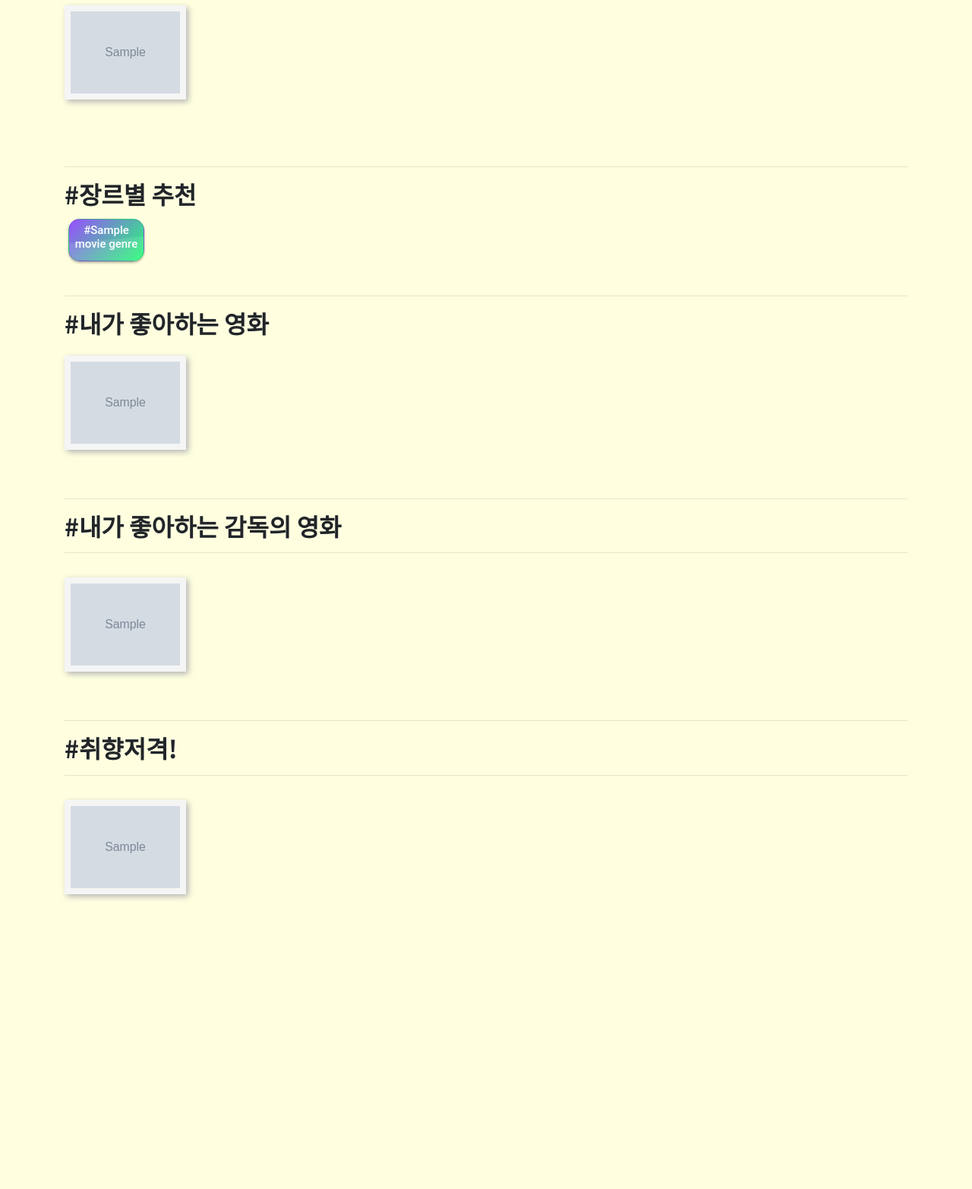
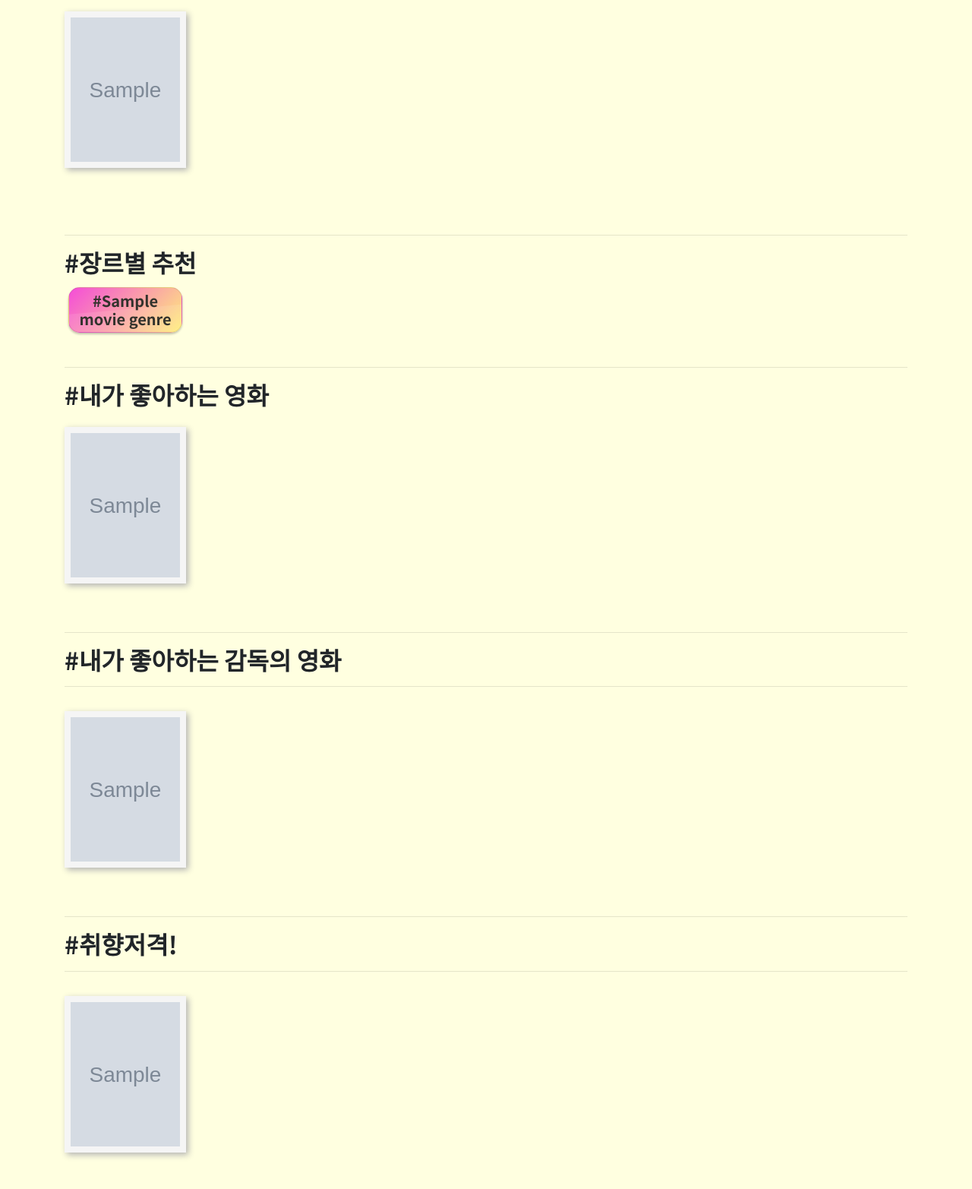
Before and after one commit to yechan-ssafy/MOVIE-CHOICE, a Django app: template movies/templates/movies/index.html in a window 1280 px wide. Shown: the part 602-2167 px from the top of the page at 76% size. Before the commit the page ends 1786 px from the top, so only its background shows below. Run offline with Django 3.2, Linux system fonts and the light colour scheme; the template is opened without the code that fills it: most values are stand-ins (such as "Sample title", 1, 10 or a date in 2020); grey boxes marked "Sample" are stand-in pictures; some libraries are stand-ins or nearby versions.

Commit message:
Resize movie poster & fix genre button

```diff
--- a/movies/templates/movies/genre_movie_list.html
+++ b/movies/templates/movies/genre_movie_list.html
@@ -1,7 +1,7 @@
 {% extends 'base.html' %}
 
 {% block content %}
-  <h1 class="text-center">{{ genre.name }}</h1>
+  <h1 class="font01 text-center">"{{ genre.name }}"  영화</h1>
   <hr>
   <div class="container">
     <div class="row row-cols-1 row-cols-md-6">
--- a/movies/templates/movies/index.html
+++ b/movies/templates/movies/index.html
@@ -8,7 +8,7 @@
 
     <div class="container mb-3">
       <div class="d-flex row justify-content-end">
-        <h5 class="font03">영화 검색<a href="{% url 'movies:search' %}"><img src="{% static 'icons/search.png' %}" alt="search"></a></h5>
+        <p class="font03">영화 검색<a href="{% url 'movies:search' %}"><img class="ml-3" src="{% static 'icons/search.png' %}" alt="search"></a></p>
       </div>
       <br>
       <!-- 날씨 상태에 따라 영화 추천 -->
@@ -22,7 +22,7 @@
           {% for weather_movie in weather_movies %}
             <div class="col mb-3">
               <div class="card-content">
-                <a class="spectrum-a" href="{% url 'movies:detail' weather_movie.id %}"><img class="img-fluid" src="{{ weather_movie.poster_path }}" alt="{{ weather_movie.title }}"></a>
+                <a class="spectrum-a" href="{% url 'movies:detail' weather_movie.id %}"><img style="width: 150px; height: 190px; object-fit: cover;" class="img-fluid" src="{{ weather_movie.poster_path }}" alt="{{ weather_movie.title }}"></a>
               </div>
             </div>
           {% endfor %}
@@ -34,10 +34,10 @@
       <h2 class="font02">#장르별 추천</h2>
       <div class="row">
         {% for genre in genres %}
-          <div class="col-sm-1">
-            <div class="card card_three text-center">
+          <div class="col-sm-2" style="margin-right: 20;">
+            <div class="card card_red text-center align-items-center justify-content-center">
               <div class="title">
-                <a href="{% url 'movies:genre_movie_list' genre.name %}"><h4>#{{ genre.name }}</h4></a>
+                <a href="{% url 'movies:genre_movie_list' genre.name %}"><h4 class="font02" style="margin-bottom: 0; color: black; font-size: 20px;">#{{ genre.name }}</h4></a>
               </div>
             </div>
           </div>
@@ -51,7 +51,7 @@
           {% for like_movie in like_movies %}
             <div class="col mb-3">
               <div class="card-content">
-                <a class="spectrum-a" href="{% url 'movies:detail' like_movie.id %}"><img class="img-fluid" src="{{ like_movie.poster_path }}" alt="{{ like_movie.title }}"></a>
+                <a class="spectrum-a" href="{% url 'movies:detail' like_movie.id %}"><img style="width: 150px; height: 190px; object-fit: cover;" class="img-fluid" src="{{ like_movie.poster_path }}" alt="{{ like_movie.title }}"></a>
               </div>
             </div>
           {% endfor %}
@@ -65,7 +65,7 @@
           {% for like_movie_director_movie in like_movie_director_movie_list %}
             <div class="col mb-3">
               <div class="card-content">
-                <a class="spectrum-a" href="{% url 'movies:detail' like_movie_director_movie.id %}"><img class="img-fluid" src="{{ like_movie_director_movie.poster_path }}" alt="{{ like_movie.title }}"></a>
+                <a class="spectrum-a" href="{% url 'movies:detail' like_movie_director_movie.id %}"><img style="width: 150px; height: 190px; object-fit: cover;" class="img-fluid" src="{{ like_movie_director_movie.poster_path }}" alt="{{ like_movie.title }}"></a>
               </div>
             </div>
           {% endfor %}
@@ -79,7 +79,7 @@
         {% for like_movie_genre_movie in like_movie_genre_movie_list %}
           <div class="col mb-3">
             <div class="card-content">
-              <a class="spectrum-a" href="{% url 'movies:detail' like_movie_genre_movie.id %}"><img class="img-fluid" src="{{ like_movie_genre_movie.poster_path }}" alt="{{ like_movie.title }}"></a>
+              <a class="spectrum-a" href="{% url 'movies:detail' like_movie_genre_movie.id %}"><img style="width: 150px; height: 190px; object-fit: cover;" class="img-fluid" src="{{ like_movie_genre_movie.poster_path }}" alt="{{ like_movie.title }}"></a>
             </div>
           </div>
         {% endfor %}
@@ -133,13 +133,14 @@
     margin: 5px 5px;
     padding: 5px 0px;
     box-shadow: 0 2px 3px rgba(0,0,0,0.3);
-    transition: .5s;
+    transition: .1s;
   }
   .card:hover {
     transform:scale(1.1);
   }
   .card_red, .card_red .title .fa {
     background: linear-gradient(-45deg, #ffec61, #f321d7);
+    opacity: 0.8;
   }
   .card_violet, .card_violet .title .fa  {
     background: linear-gradient(-45deg, #f403d1, #64b5f6);
```
Also changed, not shown: db.sqlite3.
